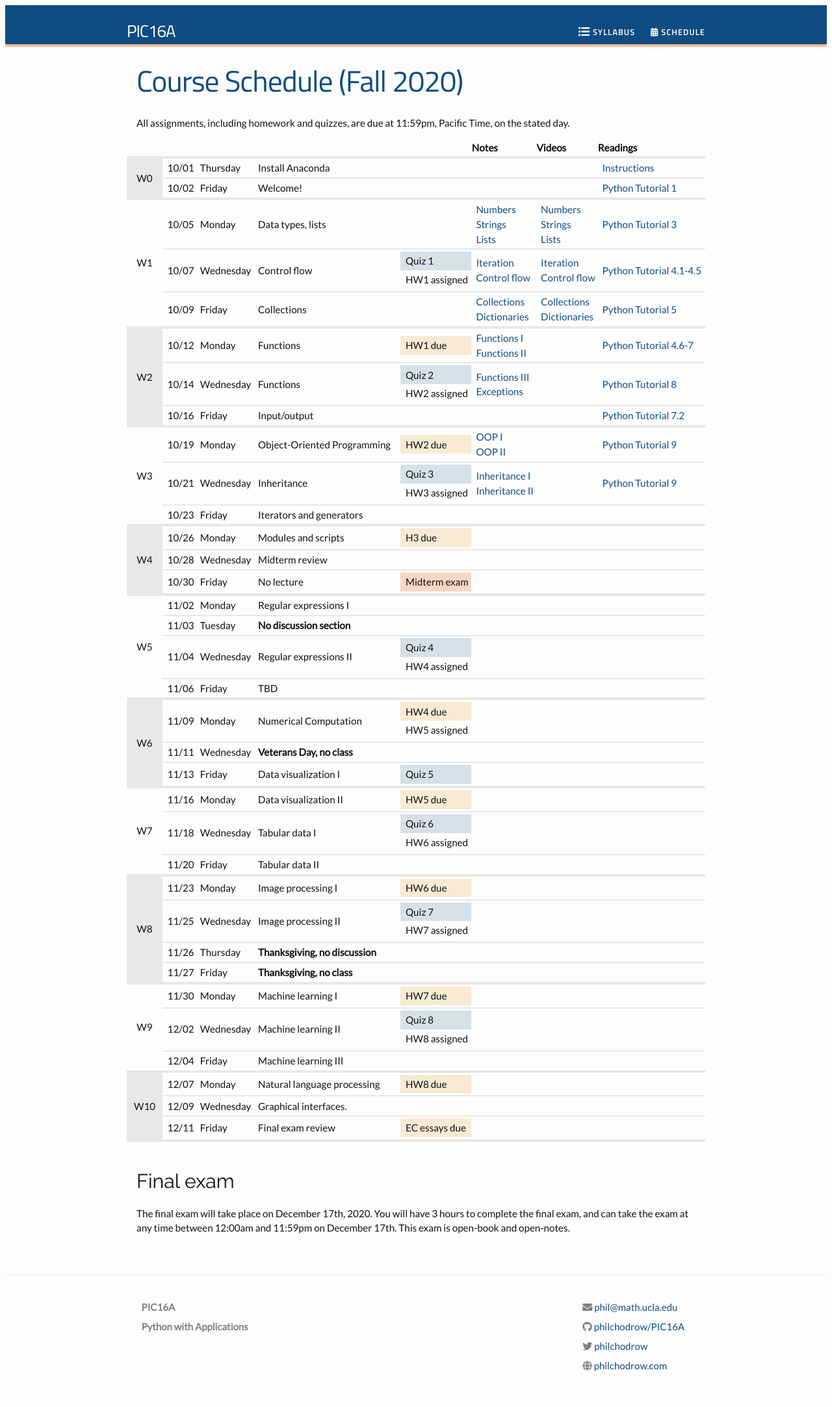
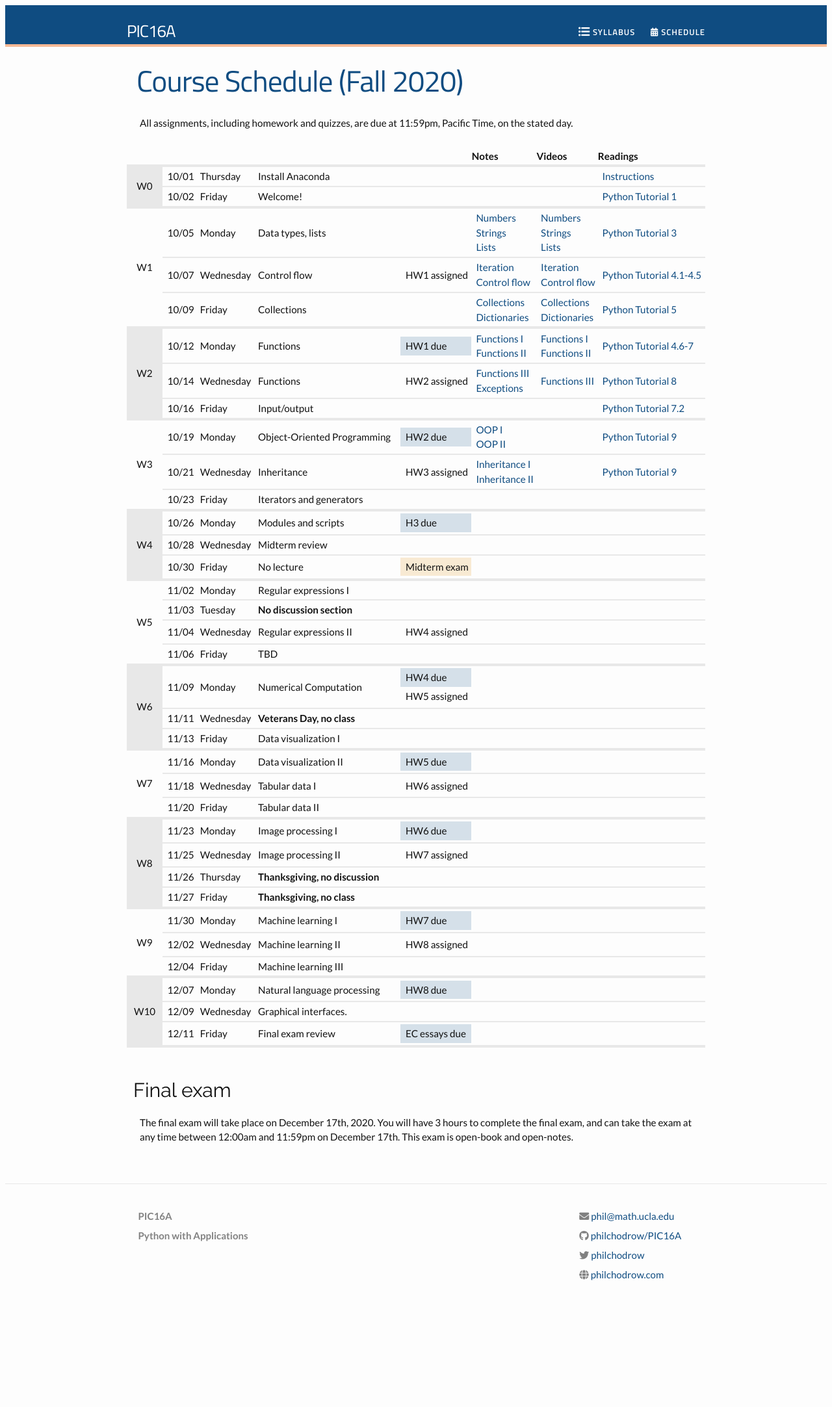
Before and after one commit to PhilChodrow/PIC16A, a Jekyll site: the page built from schedule.md, in a window 1280 px wide. Shown: the whole page at 65% size. Built offline with Jekyll 4.4.1, drawn with Linux system fonts in a browser that asks for light colours; nearby versions of some CDN libraries; after the commit the page ends 2025 px from its top, so only the background shows below that.

Commit message:
various updates

```diff
--- a/_includes/head.html
+++ b/_includes/head.html
@@ -13,7 +13,8 @@
 <link rel='stylesheet' id='open-sans-css'  href='//fonts.googleapis.com/css?family=Open+Sans%3A300italic%2C400italic%2C600italic%2C300%2C400%2C600&#038;subset=latin%2Clatin-ext&#038;ver=4.2.4' type='text/css' media='all' />
 <link href='https://fonts.googleapis.com/css?family=Titillium+Web:600italic,600,400,400italic' rel='stylesheet' type='text/css'>
 
-<link href="https://fonts.googleapis.com/css2?family=Lato&display=swap" rel="stylesheet">
+<!-- <link href="https://fonts.googleapis.com/css2?family=Lato&display=swap" rel="stylesheet"> -->
+<link href="https://fonts.googleapis.com/css2?family=Lato:ital,wght@0,400;0,700;1,400&display=swap" rel="stylesheet">
 
 <link href="https://fonts.googleapis.com/css2?family=Raleway&display=swap" rel="stylesheet">
 
--- a/_sass/_base.scss
+++ b/_sass/_base.scss
@@ -2,11 +2,25 @@
  * Reset some basic elements
  */
 h1, h2, h3, h4, h5, h6,
-p, blockquote, pre, hr,
-dl, dd, ol, ul, figure {
+blockquote, pre, hr,
+figure {
     margin: 0;
     // padding: 0;
-    padding: 0.0px 0.0px 0.0px 15px;
+    padding: 15px 0.0px 0.0px 10px;
+}
+
+ol, ul {
+    padding: 0px 0px 0px 10px;
+    margin: 0px 0px 0px 15px;
+}
+
+h3, h4, h5, h6 {
+    padding: 15px 0px 0px 10px;
+}
+
+p, dl, dd  {
+    padding: 0px 0px 0px 0px;
+    margin: 5px 0px 0px 20px;
 }
 
 
@@ -36,7 +50,7 @@ h1, h2, h3 {
  * Set `margin-bottom` to maintain vertical rhythm
  */
 h1, h2, h3, h4, h5, h6,
-p, blockquote, pre,
+blockquote, pre,
  ol, dl, figure,
 %vertical-rhythm {
     margin-bottom: $spacing-unit / 2;
@@ -381,15 +395,20 @@ td {
 }
 
 .quiz {
+    background-color : $pink-90;
+    padding: 0.2em 0.0em 0.2em 0.5em;
+}
+.hw {
     background-color : $lightblue-90;
     padding: 0.2em 0.0em 0.2em 0.5em;
 }
-.hw {
+
+.exam {
     background-color : $yellow-90;
     padding: 0.2em 0.0em 0.2em 0.5em;
 }
 
-.exam {
-    background-color : $pink-90;
-    padding: 0.2em 0.0em 0.2em 0.5em;
-}
+strong {
+    font-weight: 700;
+    // color: $brand-color;
+  }
--- a/schedule.md
+++ b/schedule.md
@@ -5,6 +5,8 @@ permalink: schedule/
 ---
 
 All assignments, including homework and quizzes, are due at 11:59pm, Pacific Time, on the stated day.
+
+<br>
 
 
 
@@ -83,7 +85,7 @@ All assignments, including homework and quizzes, are due at 11:59pm, Pacific Tim
         <td>10/07</td>
         <td>Wednesday</td>
         <td>Control flow</td>
-        <td><div class="quiz">Quiz 1</div><div class="assignment"> HW1 assigned</div></td>
+        <td><div class="assignment"> HW1 assigned</div></td>
         <td>
             <a href="https://nbviewer.jupyter.org/github/PhilChodrow/PIC16A/blob/master/content/basics/for_loops_and_comprehensions.ipynb">
                 Iteration
@@ -153,16 +155,24 @@ All assignments, including homework and quizzes, are due at 11:59pm, Pacific Tim
                 <a href="https://nbviewer.jupyter.org/github/PhilChodrow/PIC16A/blob/master/content/functions/functions_2.ipynb">
                 Functions II
                 </a>
+            </td>
+            <td>
+                <a href="https://youtu.be/Y6c-1VxXYvE">
+                Functions I
+                </a>
+                <br>
+                <a href="https://youtu.be/N1jT_ZpplQs">
+                Functions II
+                </a>
                 <br>
             </td>
-            <td></td>
             <td><a href="https://docs.python.org/3/tutorial/controlflow.html#defining-functions">Python Tutorial 4.6-7</a></td>
         </tr>
         <tr>
             <td>10/14</td>
             <td>Wednesday</td>
             <td>Functions</td>
-            <td><div class="quiz">Quiz 2</div> <div class="assignment"> HW2 assigned</div></td>
+            <td><div class="assignment"> HW2 assigned</div></td>
             <td>
                 <a href="https://nbviewer.jupyter.org/github/PhilChodrow/PIC16A/blob/master/content/functions/functions_3.ipynb">
                 Functions III
@@ -172,7 +182,14 @@ All assignments, including homework and quizzes, are due at 11:59pm, Pacific Tim
                 Exceptions
                 </a>
             </td>
-            <td></td>
+            <td>
+                <a href="https://youtu.be/ojdHJ4qSkaM">
+                Functions III
+                </a>
+                <br>
+                <a href="">
+                </a>
+            </td>
             <td><a href="https://docs.python.org/3/tutorial/errors.html">Python Tutorial 8</a></td>
         </tr>
         <tr>
@@ -216,7 +233,7 @@ All assignments, including homework and quizzes, are due at 11:59pm, Pacific Tim
             <td>10/21</td>
             <td>Wednesday</td>
             <td>Inheritance</td>
-            <td><div class="quiz">Quiz 3</div><div class="assignment"> HW3 assigned</div></td>
+            <td><div class="assignment"> HW3 assigned</div></td>
             <td>
                 <a href="https://nbviewer.jupyter.org/github/PhilChodrow/PIC16A/blob/master/content/object_oriented_programming/inheritance_I.ipynb">
                     Inheritance I
@@ -297,7 +314,7 @@ All assignments, including homework and quizzes, are due at 11:59pm, Pacific Tim
             <td>11/04</td>
             <td>Wednesday</td>
             <td>Regular expressions II</td>
-            <td><div class="quiz">Quiz 4</div><div class="assignment"> HW4 assigned</div></td>
+            <td><div class="assignment"> HW4 assigned</div></td>
             <td></td>
             <td></td>
             <td></td>
@@ -336,7 +353,7 @@ All assignments, including homework and quizzes, are due at 11:59pm, Pacific Tim
             <td>11/13</td>
             <td>Friday</td>
             <td>Data visualization I</td>
-            <td><div class="quiz">Quiz 5</div></td>
+            <td></td>
             <td></td>
             <td></td>
             <td></td>
@@ -357,7 +374,7 @@ All assignments, including homework and quizzes, are due at 11:59pm, Pacific Tim
             <td>11/18</td>
             <td>Wednesday</td>
             <td>Tabular data I</td>
-            <td><div class="quiz"> Quiz 6</div><div class="assignment"> HW6 assigned</div></td>
+            <td><div class="assignment"> HW6 assigned</div></td>
             <td></td>
             <td></td>
             <td></td>
@@ -387,7 +404,7 @@ All assignments, including homework and quizzes, are due at 11:59pm, Pacific Tim
             <td>11/25</td>
             <td>Wednesday</td>
             <td>Image processing II</td>
-            <td><div class="quiz"> Quiz 7</div><div class="assignment"> HW7 assigned</div></td>
+            <td><div class="assignment"> HW7 assigned</div></td>
             <td></td>
             <td></td>
             <td></td>
@@ -426,7 +443,7 @@ All assignments, including homework and quizzes, are due at 11:59pm, Pacific Tim
             <td>12/02</td>
             <td>Wednesday</td>
             <td>Machine learning II</td>
-            <td><div class="quiz"> Quiz 8</div><div class="assignment"> HW8 assigned</div></td>
+            <td><div class="assignment"> HW8 assigned</div></td>
             <td></td>
             <td></td>
             <td></td>
@@ -474,6 +491,7 @@ All assignments, including homework and quizzes, are due at 11:59pm, Pacific Tim
 </table>
 
 <br>
+
 # Final exam
 
 The final exam will take place on December 17th, 2020. You will have 3 hours to complete the final exam, and can take the exam at any time between 12:00am and 11:59pm on December 17th. This exam is open-book and open-notes.
```
Also changed, not shown: syllabus.md (+8 -4 lines).
